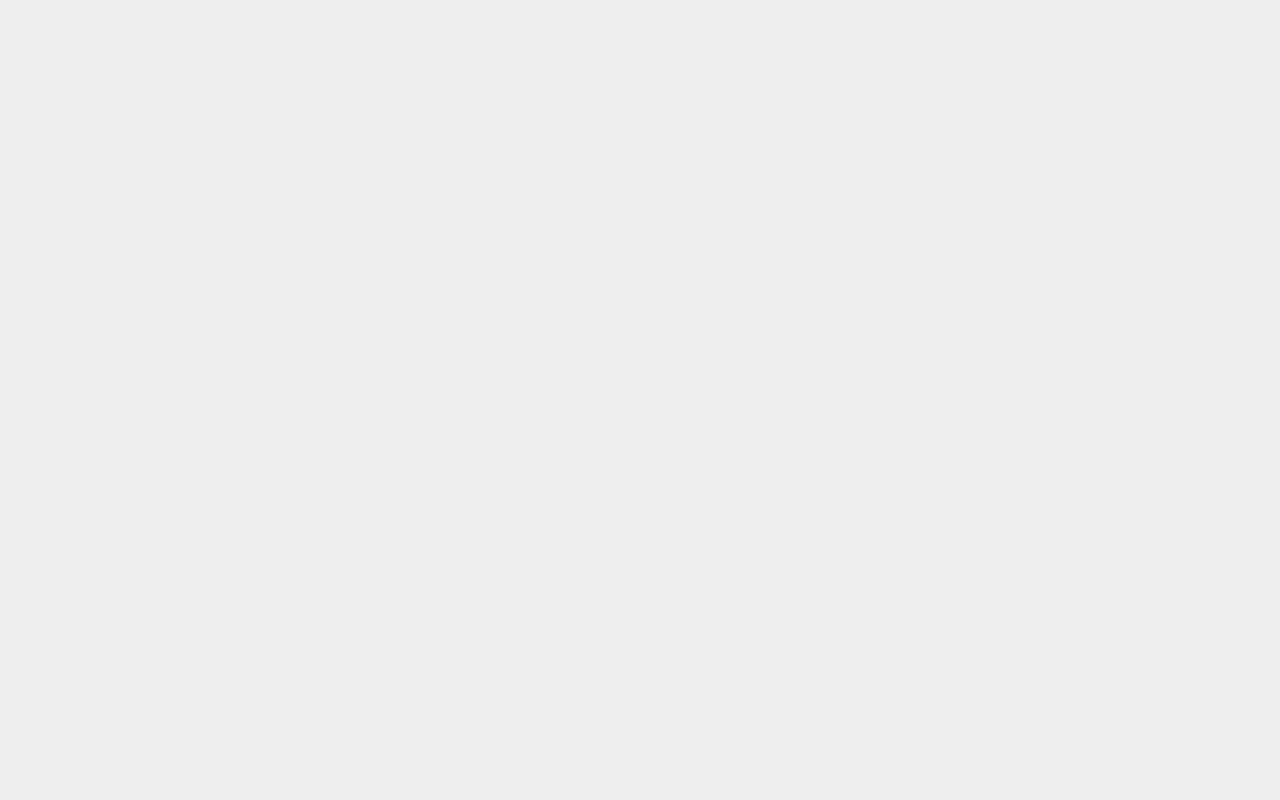
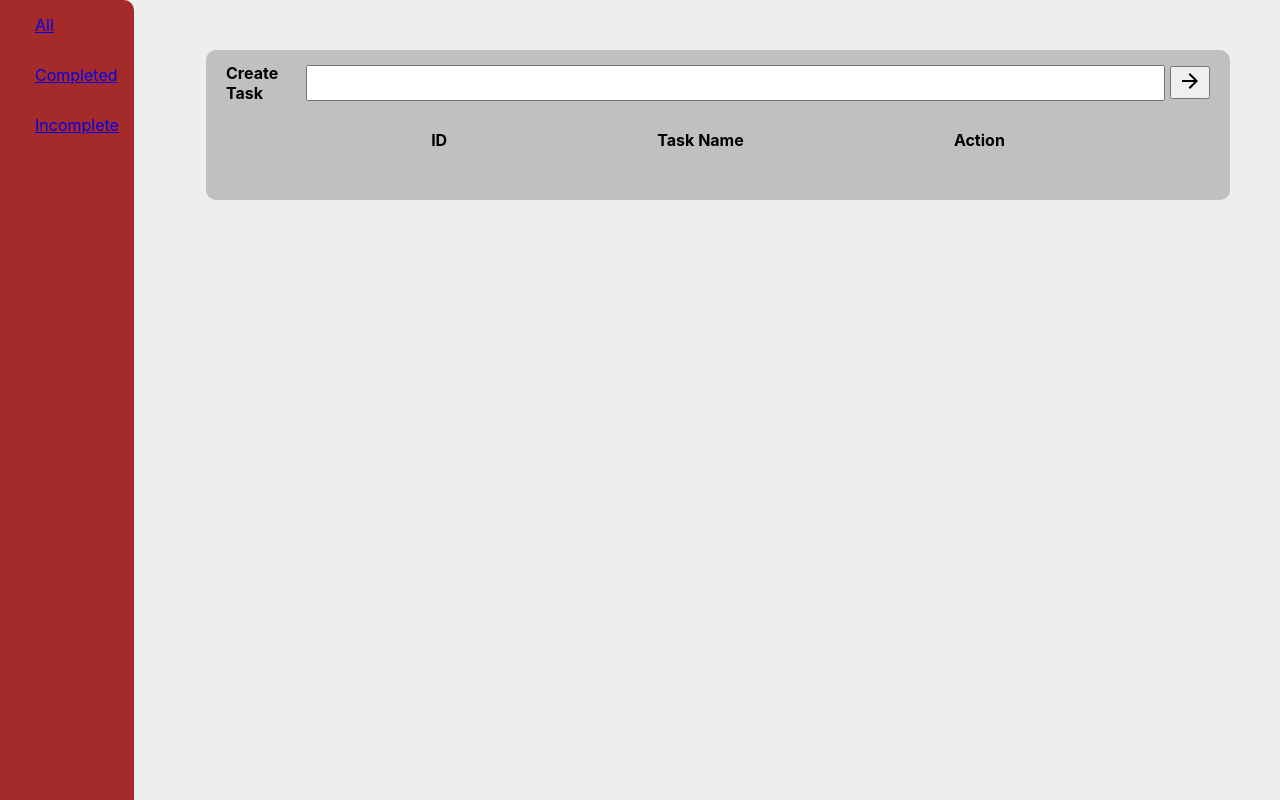
Before and after one commit to abdulrehman202/todo-app, a React (Create React App) app: page /completed in a window 1280 px wide. Before the commit this address had no page. Built offline with nearby package versions, Linux system fonts and the light colour scheme.

Commit message:
Navigation bar functional

```diff
--- a/package.json
+++ b/package.json
@@ -10,6 +10,7 @@
     "@testing-library/user-event": "^13.5.0",
     "react": "^18.0.0",
     "react-dom": "^18.0.0",
+    "react-redux": "^8.0.2",
     "react-router-dom": "^6.3.0",
     "react-scripts": "5.0.1",
     "web-vitals": "^2.1.4"
--- a/src/App.js
+++ b/src/App.js
@@ -10,7 +10,9 @@ function App() {
     <Router>
     <div className="App">
       <Switch>
-        <Route path='/' element={[<NavigationDrawer />, <TodoList />]}></Route>
+        <Route path='/' element={[<NavigationDrawer />, <TodoList taskStatus='all' />]}></Route>
+        <Route path='/incomplete' element={[<NavigationDrawer />, <TodoList taskStatus='incomplete' />]}></Route>
+        <Route path='/completed' element={[<NavigationDrawer />, <TodoList taskStatus='complete' />]}></Route>
       </Switch>
     </div>
     </Router>
--- a/src/NavigationDrawer.js
+++ b/src/NavigationDrawer.js
@@ -1,13 +1,14 @@
 import React from 'react';
 import './navigationMenu.css'
+import {Link} from 'react-router-dom'
 
 function NavigationDrawer()
 {
     return(<div className='navigation__menu'>
     <ul>
-      <li><a>All</a></li>
-      <li><a>Completed</a></li>
-      <li><a>Incomplete</a></li>
+      <li><Link to='/'>All</Link></li>
+      <li><Link to='/completed'>Completed</Link></li>
+      <li><Link to='/incomplete'>Incomplete</Link></li>
     </ul>
   </div>)
 }
--- a/src/Task.css
+++ b/src/Task.css
@@ -16,11 +16,13 @@
     text-align: center;
 }
 
-.action__buttons{
+.action__buttons >div{
+    display: flex;
+    flex-direction: row;
     width: 30%;
 }
 
-.action__buttons > button{
+.action__buttons >div > button{
     margin-left: 20px;
     height: 40px;
     border: 1px solid;
--- a/src/Task.js
+++ b/src/Task.js
@@ -2,9 +2,10 @@ import React from 'react';
 import './Task.css';
 import { useStateValue } from './state_provider';
 
-function Task({text, id})
+function Task({text, id, showButtons})
 {
-  const [ dispatch] = useStateValue();
+  console.log('show buttons ', showButtons)
+  const [{}, dispatch] = useStateValue();
 
 
   const markAsCompleted = ()=>
@@ -20,8 +21,15 @@ function Task({text, id})
           <p>{id}</p>
           <p>{text}</p>
           <div className='action__buttons'>
-          <button onClick={markAsCompleted}>Done</button>
-          <button>Remove</button>
+            {
+            showButtons ? (
+              <div>
+              <button onClick={markAsCompleted}>Done</button>
+              <button>Remove</button>
+              </div>
+
+            ) : 'Status'
+          }
           </div>
 
         </div>
--- a/src/TodoList.js
+++ b/src/TodoList.js
@@ -5,7 +5,7 @@ import InputBar from './InputBar'
 import { useStateValue } from './state_provider';
 
 
-function TodoList()
+function TodoList({taskStatus})
 {
     const [{todoList}] = useStateValue();
 
@@ -15,9 +15,14 @@ function TodoList()
       const results = [];
 
       todoList.forEach(item=>{
-        if (item.status === 'incomplete') {
+        if (taskStatus === 'all'){
+            results.push(
+                <Task id={item.id} text= {item.text} showButtons = {false}/>
+              )
+        }
+        else if (item.status === taskStatus) {
               results.push(
-                <Task id={item.id} text= {item.text} />
+                <Task id={item.id} text= {item.text} showButtons = {taskStatus =='incomplete'}/>
               )
             }
           })
@@ -28,6 +33,7 @@ function TodoList()
     return(
 
     <div className='list__container'>
+
       <InputBar />
       <div className='column__title'>
         <strong>ID</strong>
@@ -38,7 +44,6 @@ function TodoList()
         getTasks()
       }
 
-
     </div>)
 }
 
```
Also changed, not shown: 1 other file (tests, documents, lock files or other folders).
